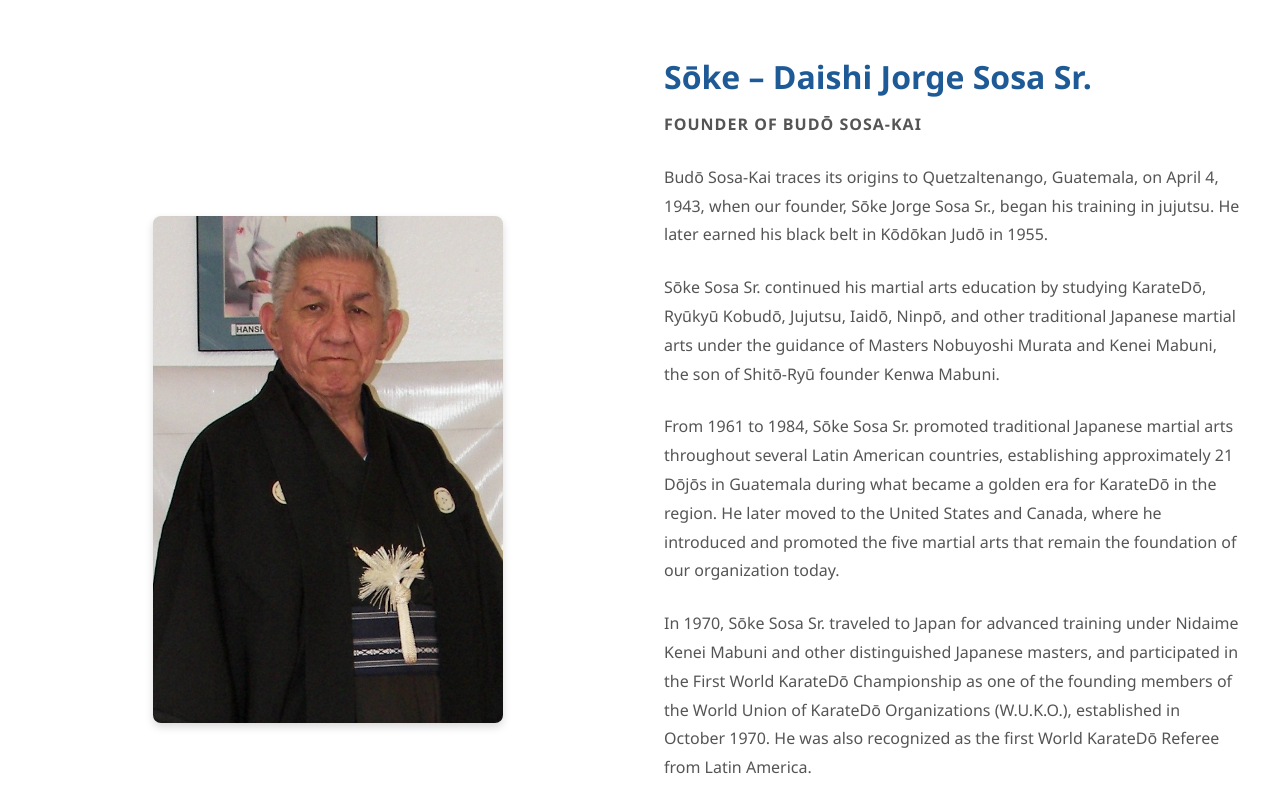
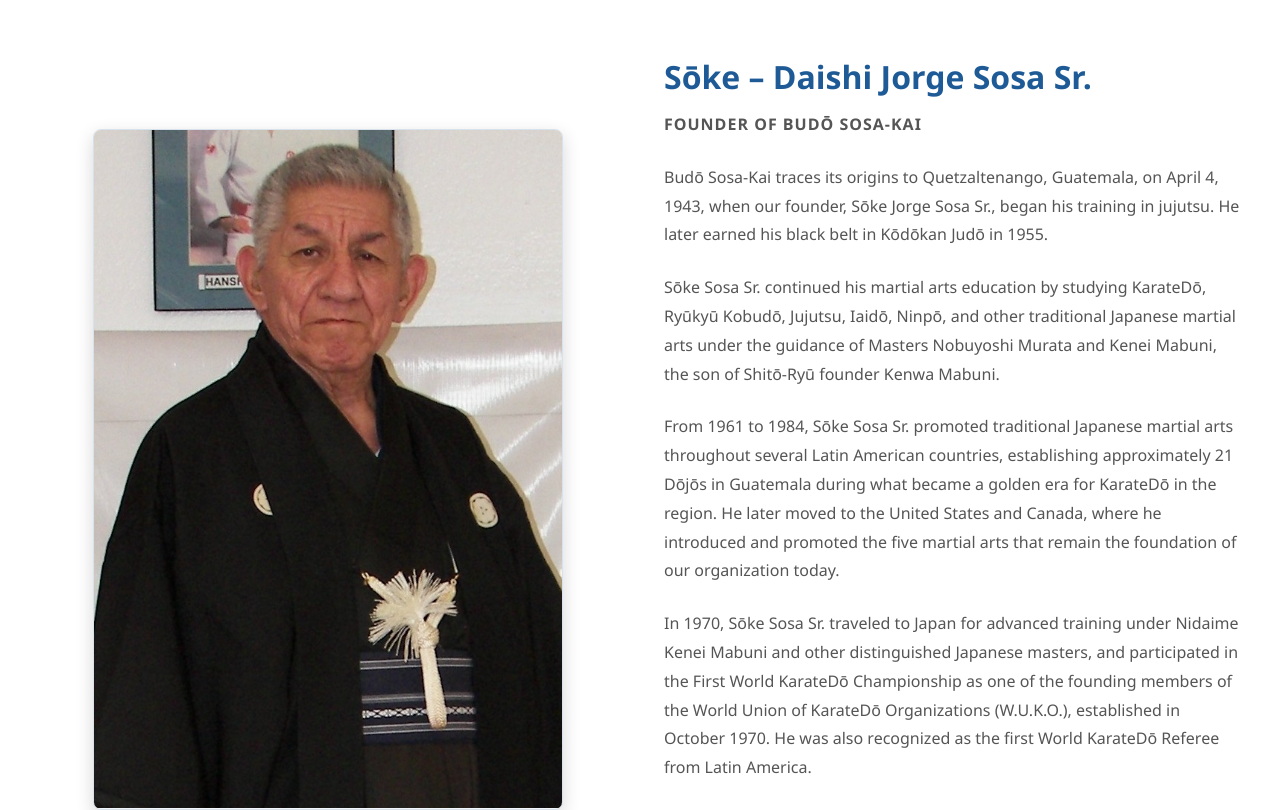
Before and after one commit to navyamalik05/SHITORYUSOSAKAI_website, a React (Vite) app in the folder frontend/: page / in a window 1280 px wide. Shown: the part 3600-4410 px from the top of the page. Built offline with nearby package versions, Linux system fonts and the light colour scheme.

Commit message:
Improve founder and staff image framing

```diff
--- a/frontend/src/index.css
+++ b/frontend/src/index.css
@@ -700,7 +700,9 @@ body {
 .philosophy-gallery img {
     width: min(18%, 185px);
     height: 210px;
-    object-fit: cover;
+    object-fit: contain;
+    object-position: center top;
+    background: #f4f7fa;
     border-radius: 5px;
 }
 
@@ -777,7 +779,9 @@ body {
 .staff-gallery img {
     width: min(22%, 190px);
     height: 250px;
-    object-fit: cover;
+    object-fit: contain;
+    object-position: center top;
+    background: #f4f7fa;
     border-radius: 5px;
 }
 
@@ -1004,14 +1008,23 @@ body {
 .founder-image {
     display: flex;
     justify-content: center;
+    width: 100%;
+    max-width: 470px;
+    aspect-ratio: 628 / 910;
+    margin: 0 auto;
+    overflow: hidden;
+    border: 1px solid #d8e2ec;
+    border-radius: 8px;
+    background: #f4f7fa;
+    box-shadow: 0 6px 18px rgba(0, 0, 0, 0.16);
 }
 
 .founder-img {
     width: 100%;
-    max-width: 350px;
-    height: auto;
-    border-radius: 8px;
-    box-shadow: 0 4px 8px rgba(0, 0, 0, 0.15);
+    max-width: none;
+    height: 100%;
+    object-fit: contain;
+    object-position: center top;
 }
 
 .founder-info h3 {
```
Also changed, not shown: 4 other files (tests, documents, lock files or other folders).
